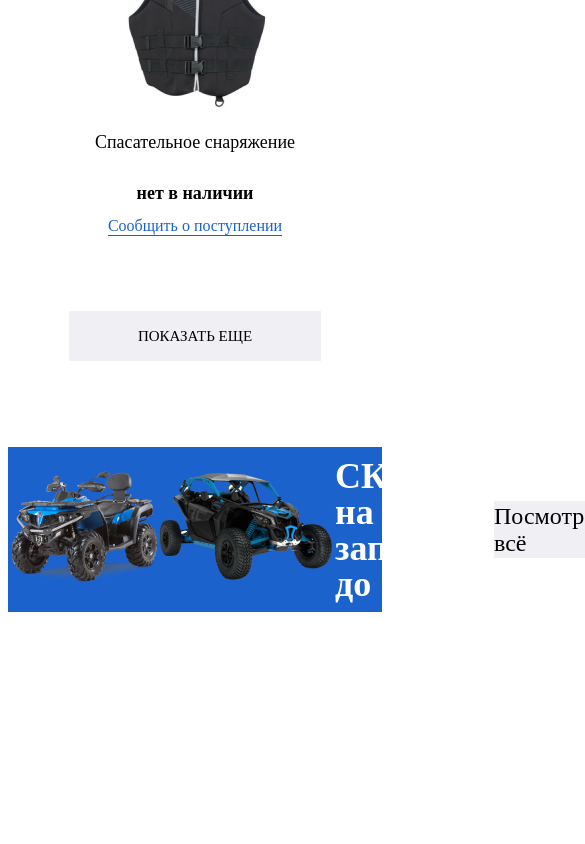
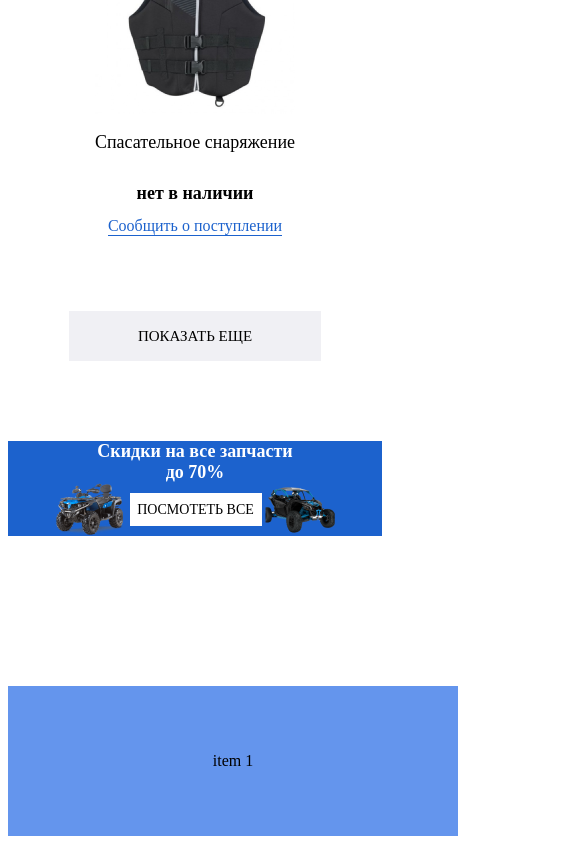
Before and after one commit to Alexandr-ace/shop, a React (Create React App) app: page / in a window 390 px wide. Shown: the part 3668-4512 px from the top of the page, 585 px wide, since content can reach past the window. Before the commit the page ends 4288 px from the top, so only its background shows below. Built offline with nearby package versions, Linux system fonts and the light colour scheme.

Commit message:
modified:   src/App.jsx

```diff
--- a/src/App.jsx
+++ b/src/App.jsx
@@ -10,6 +10,8 @@ import Up from "./components/Up/Up";
 import Eight from "./components/Eight/Eight";
 import Nine from "./components/Nine/Nine";
 import Ten from "./components/Ten/Ten";
+import TenS from "./components/Ten/TenS";
+import CaruselInside from "./components/Carusel/CaruselInside";
 
 function App() {
   return (
@@ -25,6 +27,8 @@ function App() {
       <Eight />
       <Nine />
       <Ten />
+      <TenS />
+      <CaruselInside />
     </div>
   );
 }
--- /dev/null
+++ b/src/components/Carusel/Carusel.css
@@ -0,0 +1,17 @@
+.main-container{
+    height: 150px;
+    width: 450px;
+    margin: 0 auto;
+    margin-top: 150px;
+}
+.window{
+    height: 100%;
+    width: 100%;
+    overflow: hidden;
+}
+.all-pages-container{
+    height: 100%;
+    display: flex;
+    flex-direction: row;
+
+}
--- /dev/null
+++ b/src/components/Carusel/Carusel.jsx
@@ -0,0 +1,24 @@
+import React, { useEffect, useState, Children, cloneElement } from "react";
+import "./Carusel.css";
+
+export const Carusel = ({ children }) => {
+  const [pages, setPages] = useState([]);
+  useEffect(() => {
+    setPages(
+      Children.map(children, (child) => {
+        return cloneElement(child, {
+          style: { height: "100%", minWidth: "100%", maxWidth: "100%" },
+        });
+      })
+    );
+  }, []);
+  return (
+    <div className="main-container">
+      <div className="window">
+        <div className="all-pages-container">{pages}</div>
+      </div>
+    </div>
+  );
+};
+
+export default Carusel;
--- /dev/null
+++ b/src/components/Carusel/CaruselInside.jsx
@@ -0,0 +1,15 @@
+import React from "react";
+import Carusel from "./Carusel";
+import "./styles.css";
+
+const CaruselInside = () => {
+  return (
+    <Carusel>
+      <div className="item item-1">item 1</div>
+      <div className="item item-2">item 2</div>
+      <div className="item item-3">item 3</div>
+    </Carusel>
+  );
+};
+
+export default CaruselInside;
--- /dev/null
+++ b/src/components/Carusel/styles.css
@@ -0,0 +1,15 @@
+.item{
+display: flex;
+align-items: center;
+justify-content: center;
+/* user-select: none; */
+}
+.item-1{
+    background-color: cornflowerblue;
+}
+.item-2{
+    background-color: coral;
+    }
+.item-3{
+    background-color: darkseagreen;
+    }
--- a/src/components/Ten/Ten.jsx
+++ b/src/components/Ten/Ten.jsx
@@ -10,9 +10,9 @@ const Ten = () => {
           <img src={logo1} alt="" />
         </div>
         <div className={styles.center_center}>
-          <div className={styles.center_center_wordF}>СКИДКИ</div>
-          <div className={styles.center_center_wordS}>на все запчасти</div>
-          <div className={styles.center_center_wordT}> до 70%</div>
+          <div className={styles.center_center_word}>
+            СКИДКИ <br /> на все запчасти <br /> до 70%
+          </div>
         </div>
         <div className={styles.center_right}>Посмотреть всё</div>
       </div>
--- a/src/components/Ten/Ten.module.scss
+++ b/src/components/Ten/Ten.module.scss
@@ -1,5 +1,8 @@
 .main {
     margin-top: 86px;
+    @media (max-width: 600px) {
+        display: none;
+    }
     .center {
         max-width: 1280px;
         width: 100%;
@@ -15,15 +18,35 @@
             font-size: 36px;
             color: white;
             font-weight: bold;
+            @media (max-width: 800px) {
+                font-size: 20px;
+                line-height: 20px;
+            }
+            &_word {
+                max-width: 308px;
+                width: 100%;
+                height: 108px;
+                display: flex;
+                align-items: center;
+                justify-content: center;
+            }
         }
         &_right {
-            width: 284px;
+            max-width: 284px;
+            width: 100%;
             height: 57px;
             display: flex;
             align-items: center;
             justify-content: center;
             font-size: 24px;
             background-color: #f0f0f4;
+            @media (max-width: 800px) {
+                font-size: 12px;
+                line-height: 12px;
+                max-width: 142px;
+                width: 100%;
+                height: 28px;
+            }
         }
     }
 }
--- /dev/null
+++ b/src/components/Ten/TenS.jsx
@@ -0,0 +1,23 @@
+import React from "react";
+import styles from "./TenS.module.scss";
+
+const TenS = () => {
+  const logo2 = require("./img/img2.png");
+  const logo3 = require("./img/img3.png");
+  return (
+    <div className={styles.main}>
+      <div className={styles.center}>
+        <div className={styles.center_up}>
+          Cкидки на все запчасти <br /> до 70%
+        </div>
+        <div className={styles.center_bottom}>
+          <img src={logo2} alt="" />
+          <div className={styles.center_bottom_text}>ПОСМОТЕТЬ ВСЕ</div>
+          <img src={logo3} alt="" />
+        </div>
+      </div>
+    </div>
+  );
+};
+
+export default TenS;
--- /dev/null
+++ b/src/components/Ten/TenS.module.scss
@@ -0,0 +1,46 @@
+.main {
+    margin-top: 80px;
+    display: none;
+    @media (max-width: 600px) {
+        display: block;
+    }
+    .center {
+        max-width: 600px;
+        width: 100%;
+        height: 95px;
+        display: flex;
+        align-items: center;
+        flex-direction: column;
+        justify-content: center;
+        margin: 0 auto;
+        background-color: #1c62cd;
+        font-size: 15px;
+        &_up {
+            font-size: 18px;
+            font-weight: bold;
+            color: white;
+            display: flex;
+            align-items: center;
+            justify-content: center;
+            text-align: center;
+        }
+        &_bottom {
+            display: flex;
+            flex-direction: row;
+            align-items: center;
+            justify-content: center;
+            text-align: center;
+            &_text {
+                width: 132px;
+                height: 33px;
+                font-size: 14px;
+                background-color: white;
+                display: flex;
+                align-items: center;
+                justify-content: center;
+                text-align: center;
+                margin: 0 3px 0 7px;
+            }
+        }
+    }
+}
```
Also changed, not shown: src/components/Ten/img/img2.png (added), src/components/Ten/img/img3.png (added).
